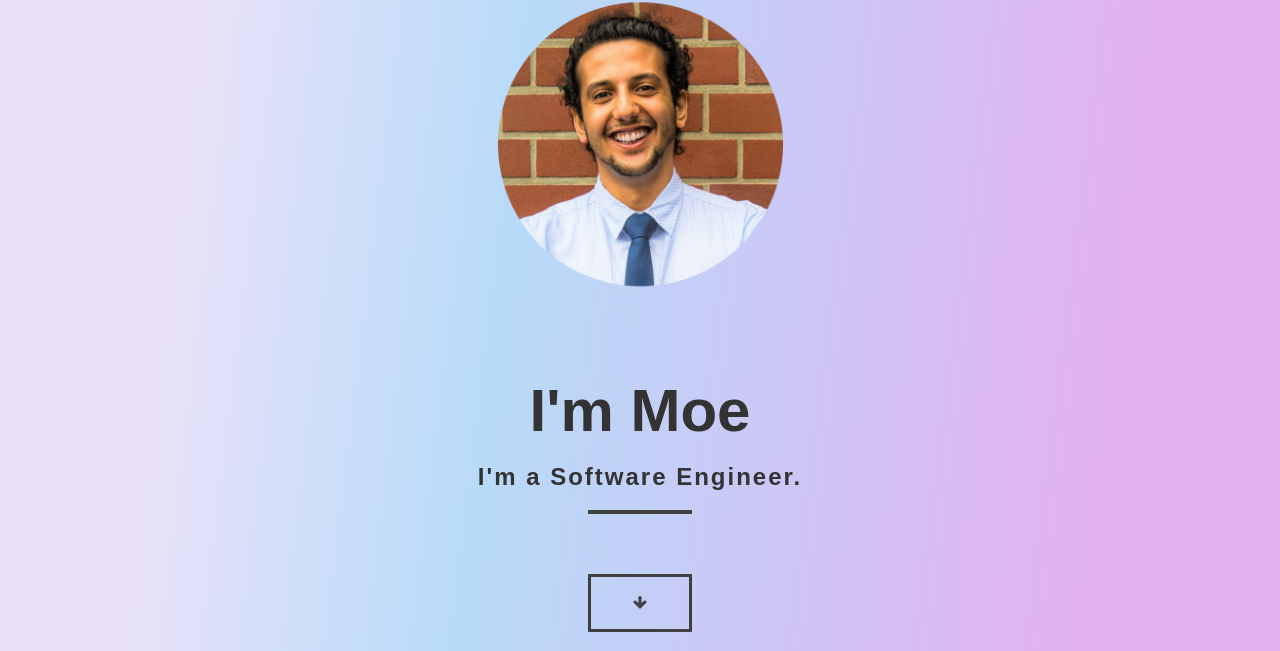
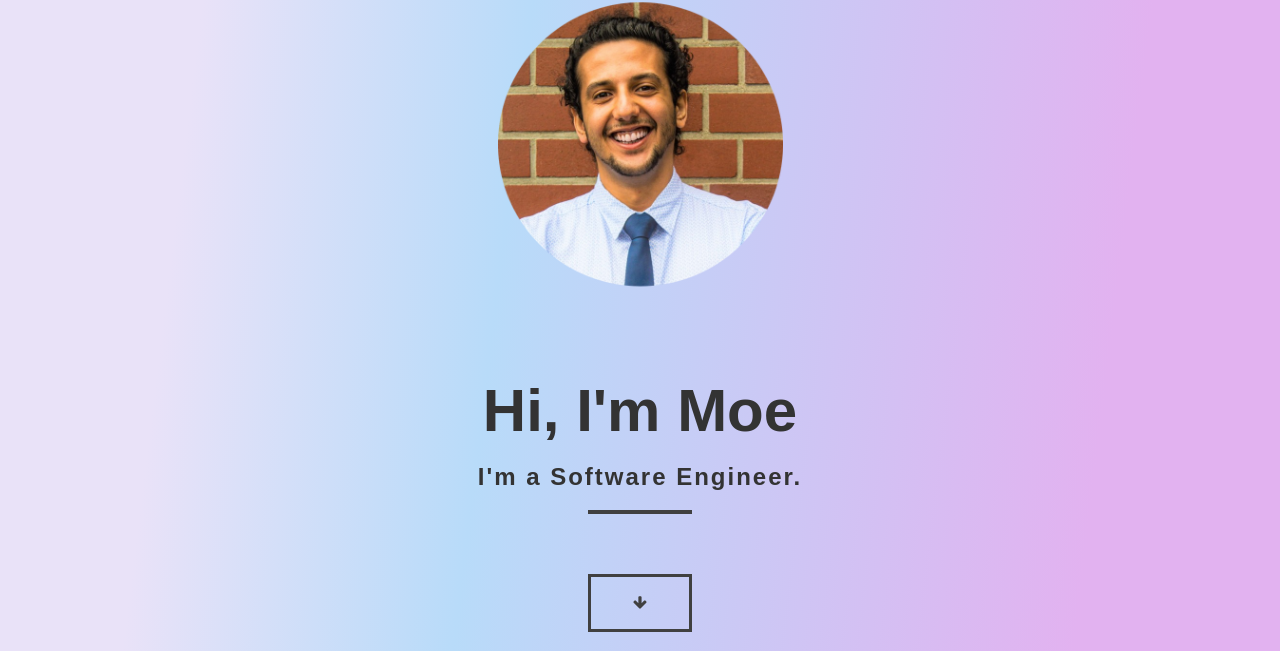
Before and after one commit to alashtal/M-O-E_Portfolio, a plain HTML site: page index.html in a window 1280 px wide. Shown: the part 149-800 px from the top of the page. Drawn offline with nearby package versions, Linux system fonts and the light colour scheme; a web font is replaced by a local one.

Commit message:
Added one word (Hi) in the index.html

```diff
--- a/index.html
+++ b/index.html
@@ -76,7 +76,7 @@
               alt="Developers picture"
             /><br />
 
-            <h1 class="heading animated fadeInUp">I'm Moe</h1>
+            <h1 class="heading animated fadeInUp">Hi, I'm Moe</h1>
             <h3><span class="bold">I'm a Software Engineer.</span></h3>
             <hr />
 
```
